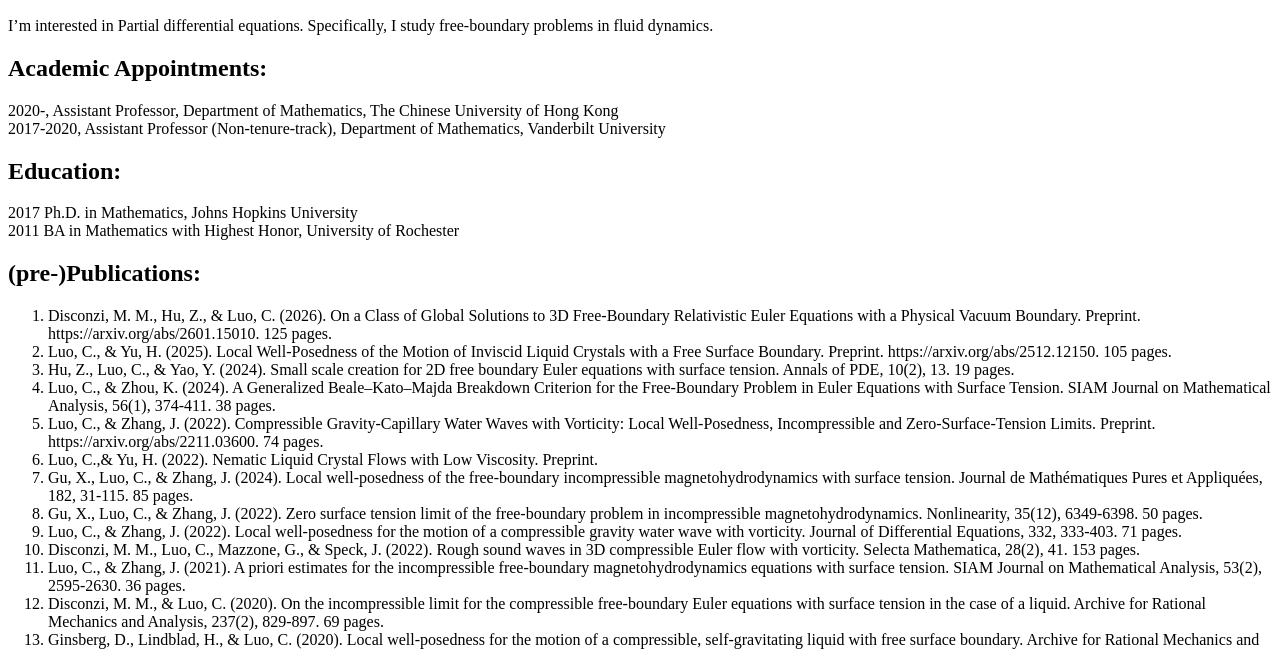
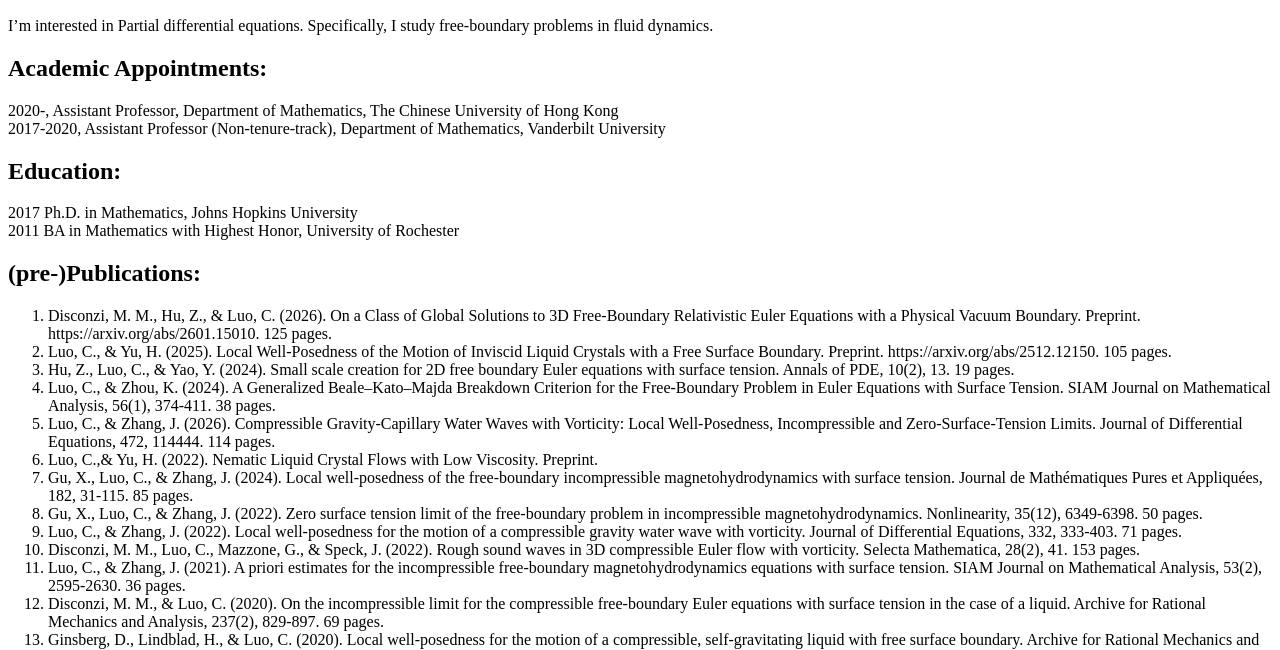
Before and after one commit to chenyunluo/chenyunluo.github.io, a plain HTML site: page index.html in a window 1280 px wide. Shown: the part 110-760 px from the top of the page. Drawn offline with Linux system fonts and the light colour scheme.

Commit message:
Update index.html

```diff
--- a/index.html
+++ b/index.html
@@ -29,7 +29,7 @@
 <li>Luo, C., & Yu, H. (2025). Local Well-Posedness of the Motion of Inviscid Liquid Crystals with a Free Surface Boundary. Preprint. https://arxiv.org/abs/2512.12150. 105 pages. </li>
 <li>Hu, Z., Luo, C., & Yao, Y. (2024). Small scale creation for 2D free boundary Euler equations with surface tension. Annals of PDE, 10(2), 13. 19 pages. </li>
 <li>Luo, C., & Zhou, K. (2024). A Generalized Beale–Kato–Majda Breakdown Criterion for the Free-Boundary Problem in Euler Equations with Surface Tension. SIAM Journal on Mathematical Analysis, 56(1), 374-411. 38 pages.  </li>
-<li>Luo, C., & Zhang, J. (2022). Compressible Gravity-Capillary Water Waves with Vorticity: Local Well-Posedness, Incompressible and Zero-Surface-Tension Limits.  Preprint. https://arxiv.org/abs/2211.03600. 74 pages.  </li>
+<li>Luo, C., & Zhang, J. (2026). Compressible Gravity-Capillary Water Waves with Vorticity: Local Well-Posedness, Incompressible and Zero-Surface-Tension Limits. Journal of Differential Equations, 472, 114444.  114 pages.  </li>
 <li>Luo, C.,& Yu, H. (2022). Nematic Liquid Crystal Flows with Low Viscosity. Preprint. </li>
 <li>Gu, X., Luo, C., & Zhang, J. (2024). Local well-posedness of the free-boundary incompressible magnetohydrodynamics with surface tension. Journal de Mathématiques Pures et Appliquées, 182, 31-115. 85 pages.  </li>
 <li>Gu, X., Luo, C., & Zhang, J. (2022). Zero surface tension limit of the free-boundary problem in incompressible magnetohydrodynamics. Nonlinearity, 35(12), 6349-6398. 50 pages.  </li>
```
